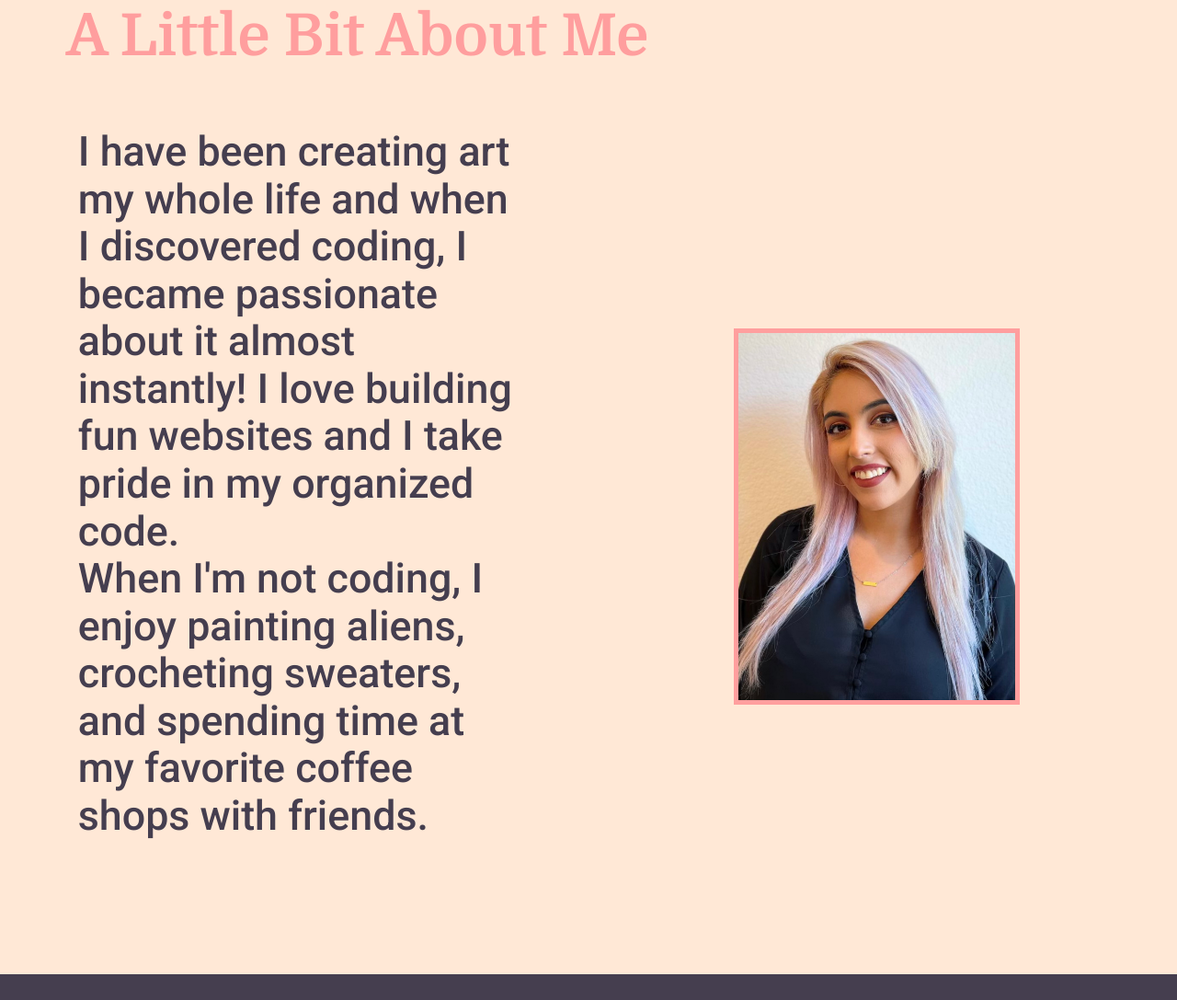
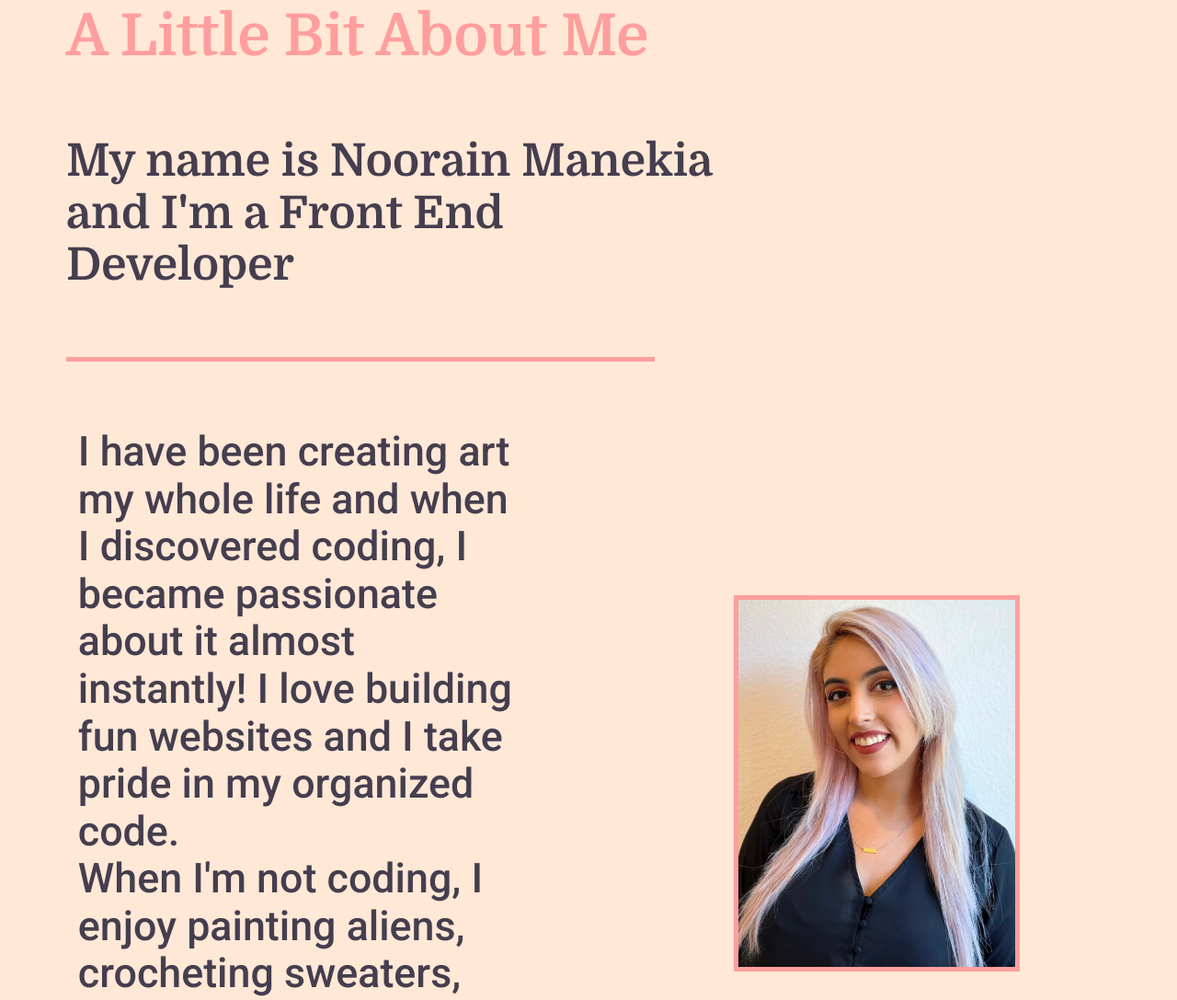
Before and after one commit to noorainfatema/Portfolio-Website, a website built with Parcel: page index.html in a window 1280 px wide. Shown: the part 4808-5895 px from the top of the page at 92% size. Built offline with nearby package versions, Linux system fonts and the light colour scheme.

Commit message:
Fixed about section h3, fixed spacing, added copyright to footer

```diff
--- a/css/main.css
+++ b/css/main.css
@@ -306,10 +306,18 @@ textarea {
     margin-top: 0;
    }
 
+   #about h3 {
+    color: #453E4F;
+    font-family: 'Domine', serif;
+    font-size: 1.75em;
+    margin: 72px;
+    width: 65%;
+   }
+
    #about p {
     color: #453E4F;
     font-size: 1.45em;
-    margin: 0 72px 72px;
+    margin: 72px;
    }
 
    #about .container {
@@ -329,6 +337,13 @@ textarea {
     display: flex;
     justify-content: center;
     align-items: center;
+   }
+
+   .bio {
+    display: flex;
+    flex-direction: column;
+    justify-content: flex-start;
+    align-items: flex-start;
    }
 
    #about figure {
@@ -395,6 +410,14 @@ textarea {
     color: #FFE8D6;
    }
 
+   .copyright {
+    color: #FFE8D6;
+    padding-bottom: 72px;
+    display: flex;
+    align-items: center;
+    justify-content: center;
+   }
+
    /***** NAV *****/
 
    nav {
@@ -437,7 +460,7 @@ textarea {
    nav .container ul li.active {
     background-color: #FF9E9E;
     border-radius: 50px;
-    transition: 0.3 ease background-color;
+    transition: 0.3s ease background-color;
    }
 
    nav .container ul li.active a {
@@ -610,6 +633,10 @@ textarea {
     width: 49%;
   }
 
+  #about h3 {
+    width: 55%;
+  }
+
   #about img {
     width: 55%;
     height: auto;
@@ -626,6 +653,7 @@ textarea {
 
   .contact-statement p {
     font-size: 1.8em;
+    width: 55%;
   }
 
   #contact .container {
--- a/index.html
+++ b/index.html
@@ -94,6 +94,8 @@
           </section>
           <section id="about">
             <h2>A Little Bit About Me</h2>
+            <h3>My name is Noorain Manekia and I'm a Front End Developer</h3>
+            <div class="break-line"></div>
             <div class="container">
               <div class="about-div bio">
                 <p>I have been creating art my whole life and when I discovered coding, I became passionate about it almost instantly! I love building fun websites and I take pride in my organized code.  <br>
@@ -130,6 +132,9 @@
               <a href="https://github.com/noorainfatema" target="_BLANK"><i class="fa-brands fa-github"></i></a>
             </p>
           </div>
+          <div class="copyright">
+            <p>Copyright 2022 | Noorain Manekia</p>
+          </div>
         </section>
       </footer>
       <script src="./js/main.js"></script>
```
